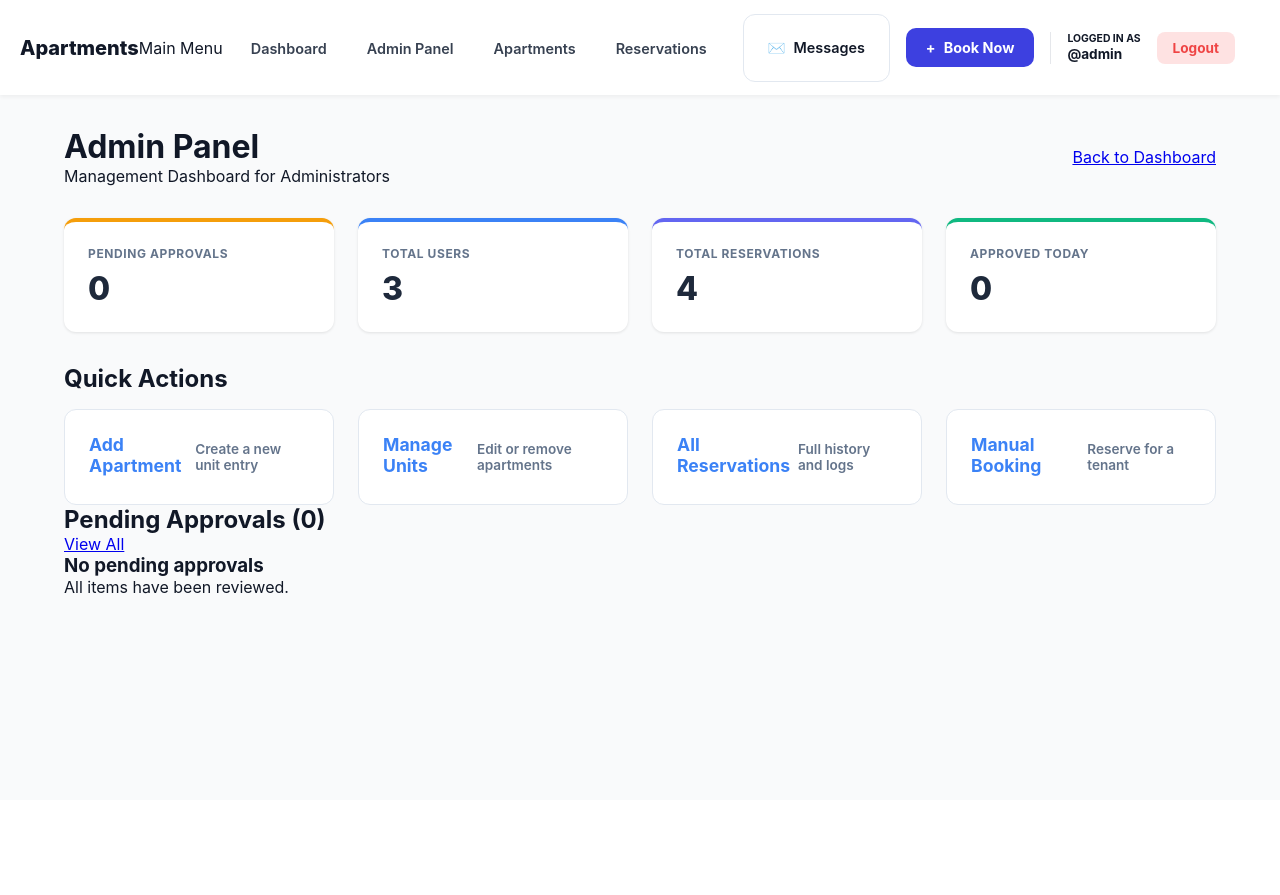
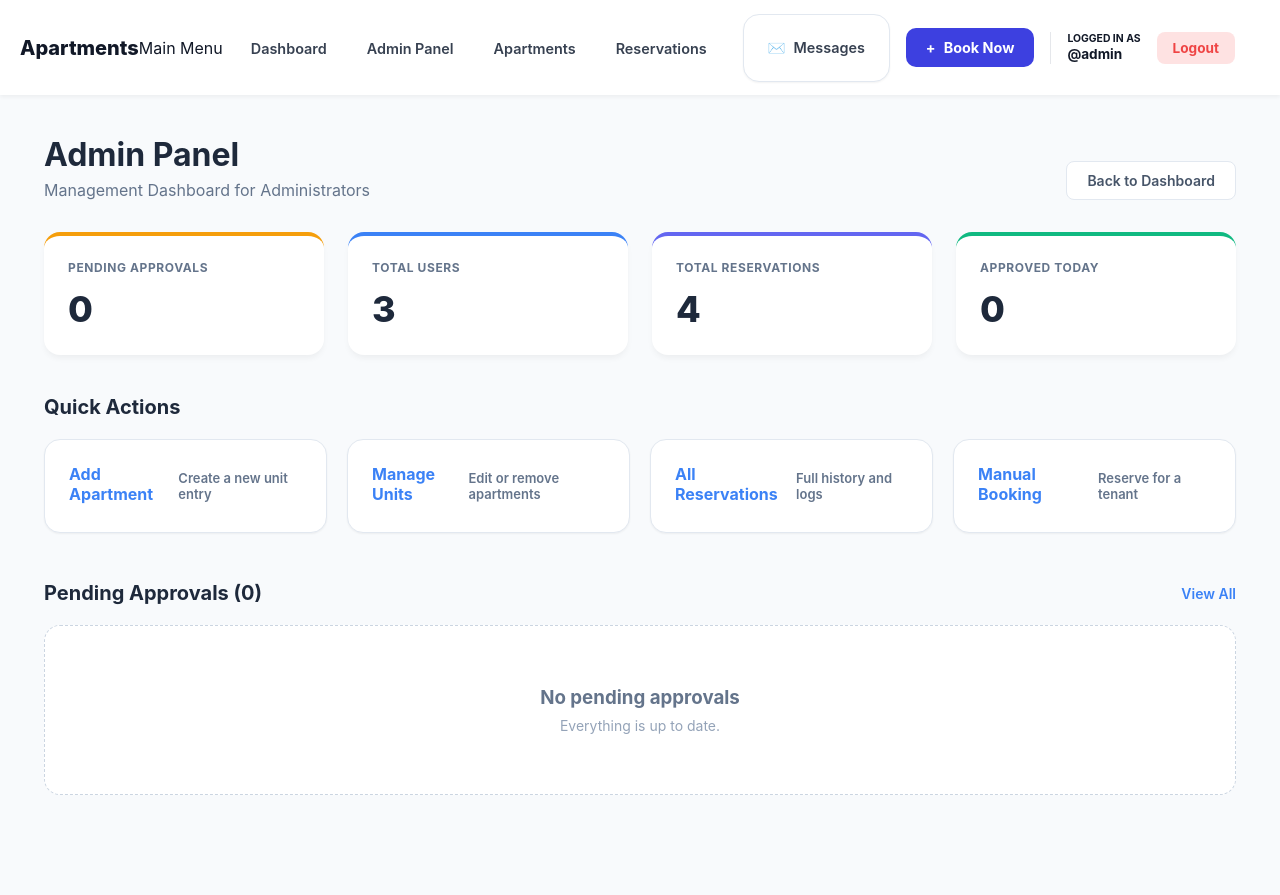
Before and after one commit to ramosjarod04-creator/apartment, a Django app: page /admin-panel/ in a window 1280 px wide. Before the commit the page ends 594 px from the top, so only its background shows below. Run offline with Django 5.2, Linux system fonts and the light colour scheme; a user stored in the database is signed in; data comes from the database, SQL or seed files in the repository.

Commit message:
Update admin_dashboard.html

```diff
--- a/reservations/templates/reservations/admin_dashboard.html
+++ b/reservations/templates/reservations/admin_dashboard.html
@@ -3,64 +3,57 @@
 {% block title %}Admin Panel - Apartment Reservation{% endblock %}
 
 {% block content %}
-<div class="admin-wrapper">
-    <div class="container admin-panel">
-        <div class="page-header">
+<div class="admin-page-bg" style="background-color: #f8fafc; min-height: 100vh; width: 100%;">
+    <div class="admin-wrapper" style="display: flex; justify-content: center; width: 100%;">
+        <div class="admin-panel" style="width: 100%; max-width: 1240px; padding: 40px 24px; box-sizing: border-box;">
+
+            <div class="page-header" style="display: flex; justify-content: space-between; align-items: flex-end; margin-bottom: 32px; gap: 20px;">
                 <div class="header-text">
-                <h1>Admin Panel</h1>
-                <p>Management Dashboard for Administrators</p>
+                    <h1 style="font-size: 32px; font-weight: 700; color: #1e293b; margin: 0;">Admin Panel</h1>
+                    <p style="color: #64748b; margin: 6px 0 0 0; font-size: 16px;">Management Dashboard for Administrators</p>
                 </div>
-            <a href="{% url 'dashboard' %}" class="btn btn-outline mobile-full-width">Back to Dashboard</a>
+                <a href="{% url 'dashboard' %}" class="btn-dashboard-back" style="border: 1px solid #e2e8f0; background: white; color: #475569; padding: 10px 20px; border-radius: 8px; text-decoration: none; font-weight: 600; font-size: 14px; transition: all 0.2s;">
+                    Back to Dashboard
+                </a>
             </div>
 
-        <div class="stats-grid">
-            <div class="stat-card warning">
-                <div class="stat-content">
-                    <h3>Pending Approvals</h3>
-                    <p class="stat-value">{{ pending_reservations.count }}</p>
+            <div class="stats-grid" style="display: grid; grid-template-columns: repeat(auto-fit, minmax(240px, 1fr)); gap: 24px; margin-bottom: 40px;">
+                <div class="stat-card" style="background: white; padding: 24px; border-radius: 16px; box-shadow: 0 4px 6px -1px rgba(0,0,0,0.05); border-top: 4px solid #f59e0b;">
+                    <h3 style="font-size: 12px; text-transform: uppercase; color: #64748b; letter-spacing: 0.05em; margin: 0 0 12px 0;">Pending Approvals</h3>
+                    <p style="font-size: 36px; font-weight: 800; color: #1e293b; margin: 0;">{{ pending_reservations.count }}</p>
+                </div>
+
+                <div class="stat-card" style="background: white; padding: 24px; border-radius: 16px; box-shadow: 0 4px 6px -1px rgba(0,0,0,0.05); border-top: 4px solid #3b82f6;">
+                    <h3 style="font-size: 12px; text-transform: uppercase; color: #64748b; letter-spacing: 0.05em; margin: 0 0 12px 0;">Total Users</h3>
+                    <p style="font-size: 36px; font-weight: 800; color: #1e293b; margin: 0;">{{ total_users }}</p>
+                </div>
+
+                <div class="stat-card" style="background: white; padding: 24px; border-radius: 16px; box-shadow: 0 4px 6px -1px rgba(0,0,0,0.05); border-top: 4px solid #6366f1;">
+                    <h3 style="font-size: 12px; text-transform: uppercase; color: #64748b; letter-spacing: 0.05em; margin: 0 0 12px 0;">Total Reservations</h3>
+                    <p style="font-size: 36px; font-weight: 800; color: #1e293b; margin: 0;">{{ total_reservations }}</p>
+                </div>
+
+                <div class="stat-card" style="background: white; padding: 24px; border-radius: 16px; box-shadow: 0 4px 6px -1px rgba(0,0,0,0.05); border-top: 4px solid #10b981;">
+                    <h3 style="font-size: 12px; text-transform: uppercase; color: #64748b; letter-spacing: 0.05em; margin: 0 0 12px 0;">Approved Today</h3>
+                    <p style="font-size: 36px; font-weight: 800; color: #1e293b; margin: 0;">{{ approved_today }}</p>
                 </div>
             </div>
 
-            <div class="stat-card info">
-                <div class="stat-content">
-                    <h3>Total Users</h3>
-                    <p class="stat-value">{{ total_users }}</p>
-                </div>
-            </div>
-
-            <div class="stat-card primary">
-                <div class="stat-content">
-                    <h3>Total Reservations</h3>
-                    <p class="stat-value">{{ total_reservations }}</p>
-                </div>
-            </div>
-
-            <div class="stat-card success">
-                <div class="stat-content">
-                    <h3>Approved Today</h3>
-                    <p class="stat-value">{{ approved_today }}</p>
-                </div>
-            </div>
-        </div>
-
-        <div class="section">
-            <h2>Quick Actions</h2>
-            <div class="quick-actions-grid">
+            <div class="section" style="margin-bottom: 48px;">
+                <h2 style="font-size: 20px; color: #1e293b; margin-bottom: 20px;">Quick Actions</h2>
+                <div class="quick-actions-grid" style="display: grid; grid-template-columns: repeat(auto-fit, minmax(240px, 1fr)); gap: 20px;">
                     <a href="{% url 'apartment_create' %}" class="action-card">
                         <h3>Add Apartment</h3>
                         <p>Create a new unit entry</p>
                     </a>
-
                     <a href="{% url 'apartment_list' %}" class="action-card">
                         <h3>Manage Units</h3>
                         <p>Edit or remove apartments</p>
                     </a>
-
                     <a href="{% url 'reservation_list' %}?view=all" class="action-card">
                         <h3>All Reservations</h3>
                         <p>Full history and logs</p>
                     </a>
-
                     <a href="{% url 'reservation_create' %}" class="action-card">
                         <h3>Manual Booking</h3>
                         <p>Reserve for a tenant</p>
@@ -68,46 +61,42 @@
                 </div>
             </div>
 
-        <div class="section pending-section">
-            <div class="section-header">
-                <h2>Pending Approvals ({{ pending_reservations.count }})</h2>
-                <a href="{% url 'reservation_list' %}?view=all&status=pending" class="btn btn-secondary btn-sm">View All</a>
+            <div class="section">
+                <div style="display: flex; justify-content: space-between; align-items: center; margin-bottom: 20px;">
+                    <h2 style="font-size: 20px; color: #1e293b; margin: 0;">Pending Approvals ({{ pending_reservations.count }})</h2>
+                    <a href="{% url 'reservation_list' %}?view=all&status=pending" style="color: #3b82f6; text-decoration: none; font-size: 14px; font-weight: 600;">View All</a>
                 </div>
 
                 {% if pending_reservations %}
-            <div class="admin-reservations-table">
-                <table class="data-table">
+                <div class="admin-reservations-table" style="background: white; border-radius: 16px; border: 1px solid #e2e8f0; overflow: hidden; box-shadow: 0 1px 3px rgba(0,0,0,0.05);">
+                    <table style="width: 100%; border-collapse: collapse;">
                         <thead>
-                        <tr>
-                            <th>Tenant</th>
-                            <th>Apartment</th>
-                            <th>Dates</th>
-                            <th>Total</th>
-                            <th>Actions</th>
+                            <tr style="background: #f8fafc; border-bottom: 1px solid #e2e8f0;">
+                                <th style="padding: 16px; text-align: left; font-size: 13px; color: #64748b; font-weight: 600;">Tenant</th>
+                                <th style="padding: 16px; text-align: left; font-size: 13px; color: #64748b; font-weight: 600;">Apartment</th>
+                                <th style="padding: 16px; text-align: left; font-size: 13px; color: #64748b; font-weight: 600;">Dates</th>
+                                <th style="padding: 16px; text-align: left; font-size: 13px; color: #64748b; font-weight: 600;">Total</th>
+                                <th style="padding: 16px; text-align: right; font-size: 13px; color: #64748b; font-weight: 600;">Actions</th>
                             </tr>
                         </thead>
                         <tbody>
                             {% for reservation in pending_reservations %}
-                        <tr>
-                            <td data-label="Tenant">
-                                <strong>{{ reservation.user.get_full_name|default:reservation.user.username }}</strong><br>
-                                <small>{{ reservation.user.email }}</small>
+                            <tr style="border-bottom: 1px solid #f1f5f9;">
+                                <td style="padding: 20px 16px;">
+                                    <strong style="color: #1e293b; display: block; font-size: 14px;">{{ reservation.user.get_full_name|default:reservation.user.username }}</strong>
+                                    <small style="color: #94a3b8;">{{ reservation.user.email }}</small>
                                 </td>
-                            <td data-label="Apartment">
+                                <td style="padding: 20px 16px; font-size: 14px; color: #475569;">
                                     {{ reservation.apartment.name }}<br>
-                                <small>Unit {{ reservation.apartment.unit_number }}</small>
+                                    <small style="color: #94a3b8;">Unit {{ reservation.apartment.unit_number }}</small>
                                 </td>
-                            <td data-label="Dates">
-                                <div class="mobile-date-stack">
-                                    <span>{{ reservation.check_in }}</span>
-                                    <span class="to-separator">to</span>
-                                    <span>{{ reservation.check_out }}</span>
-                                </div>
+                                <td style="padding: 20px 16px; font-size: 14px; color: #475569;">
+                                    {{ reservation.check_in }} <span style="color: #cbd5e1; margin: 0 4px;">→</span> {{ reservation.check_out }}
                                 </td>
-                            <td data-label="Total" class="amount">₱{{ reservation.total_price|floatformat:2 }}</td>
-                            <td data-label="Actions" class="actions">
-                                <a href="{% url 'reservation_approve' reservation.pk %}" class="btn btn-success btn-sm">Approve</a>
-                                <a href="{% url 'reservation_deny' reservation.pk %}" class="btn btn-danger btn-sm">Deny</a>
+                                <td style="padding: 20px 16px; font-weight: 700; color: #1e293b;">₱{{ reservation.total_price|floatformat:2 }}</td>
+                                <td style="padding: 20px 16px; text-align: right;">
+                                    <a href="{% url 'reservation_approve' reservation.pk %}" style="background: #dcfce7; color: #166534; padding: 8px 16px; border-radius: 6px; text-decoration: none; font-size: 12px; font-weight: 700; margin-left: 8px;">Approve</a>
+                                    <a href="{% url 'reservation_deny' reservation.pk %}" style="background: #fee2e2; color: #991b1b; padding: 8px 16px; border-radius: 6px; text-decoration: none; font-size: 12px; font-weight: 700; margin-left: 8px;">Deny</a>
                                 </td>
                             </tr>
                             {% endfor %}
@@ -115,127 +104,49 @@
                     </table>
                 </div>
                 {% else %}
-            <div class="empty-state">
-                <h3>No pending approvals</h3>
-                <p>All items have been reviewed.</p>
+                <div style="text-align: center; padding: 60px; background: white; border-radius: 16px; border: 1px dashed #cbd5e1;">
+                    <h3 style="color: #64748b; margin-bottom: 8px;">No pending approvals</h3>
+                    <p style="color: #94a3b8; font-size: 14px; margin: 0;">Everything is up to date.</p>
                 </div>
                 {% endif %}
+            </div>
+
         </div>
     </div>
 </div>
 
 <style>
-/* PC / Desktop Centering Fix */
-.admin-wrapper {
-    width: 100%;
-    display: flex;
-    justify-content: center;
-    background-color: transparent; /* Inherits from base */
-}
-
-.admin-panel {
-    width: 100%;
-    max-width: 1200px; /* Standard dashboard width for PC */
-    padding: 2rem 24px; /* Space on the left and right */
-    box-sizing: border-box;
-}
-
-/* Layout */
-.page-header {
-    display: flex;
-    justify-content: space-between;
-    align-items: center;
-    margin-bottom: 2rem;
-    gap: 1rem;
-}
-
-/* Stats */
-.stats-grid {
-    display: grid;
-    grid-template-columns: repeat(auto-fit, minmax(220px, 1fr));
-    gap: 1.5rem;
-    margin-bottom: 2rem;
-}
-
-.stat-card {
+    /* Professional Hover Effects */
+    .action-card {
         background: white;
-    padding: 1.5rem;
-    border-radius: 12px;
-    border-top: 4px solid #e2e8f0;
-    box-shadow: 0 1px 3px rgba(0,0,0,0.1);
-}
-
-.stat-card.warning { border-top-color: #f59e0b; }
-.stat-card.info { border-top-color: #3b82f6; }
-.stat-card.primary { border-top-color: #6366f1; }
-.stat-card.success { border-top-color: #10b981; }
-
-.stat-value { font-size: 2rem; font-weight: 800; color: #1e293b; }
-.stat-content h3 { font-size: 0.75rem; text-transform: uppercase; color: #64748b; letter-spacing: 0.05em; margin-bottom: 0.5rem; }
-
-/* Quick Actions */
-.quick-actions-grid {
-    display: grid;
-    grid-template-columns: repeat(auto-fit, minmax(220px, 1fr));
-    gap: 1.5rem;
-    margin-top: 1rem;
-}
-
-.action-card {
-    background-color: white;
-    padding: 1.5rem;
-    border-radius: 12px;
+        padding: 24px;
+        border-radius: 16px;
         border: 1px solid #e2e8f0;
         text-decoration: none;
-    color: inherit;
-    transition: all 0.2s ease;
+        transition: all 0.25s ease;
+        box-shadow: 0 1px 2px rgba(0,0,0,0.05);
     }
+    .action-card:hover {
+        transform: translateY(-4px);
+        border-color: #3b82f6;
+        box-shadow: 0 10px 15px -3px rgba(0,0,0,0.1);
+    }
+    .action-card h3 { color: #3b82f6; margin: 0 0 4px 0; font-size: 16px; font-weight: 700; }
+    .action-card p { color: #64748b; margin: 0; font-size: 13px; }
 
-.action-card:hover {
-    background-color: #f8fafc;
-    border-color: #3b82f6;
-    transform: translateY(-2px);
-}
+    .btn-dashboard-back:hover { background: #f8fafc !important; border-color: #cbd5e1 !important; }
 
-.action-card h3 { color: #3b82f6; margin-bottom: 0.25rem; font-size: 1.1rem; }
-.action-card p { color: #64748b; font-size: 0.85rem; }
+    /* Mobile Adaptations */
+    @media (max-width: 768px) {
+        .page-header { flex-direction: column; align-items: flex-start !important; }
+        .btn-dashboard-back { width: 100%; text-align: center; }
 
-/* Responsive Table */
-.admin-reservations-table {
-    border: 1px solid #e2e8f0;
-    border-radius: 12px;
-    overflow: hidden;
-    background: white;
-}
-.data-table { width: 100%; border-collapse: collapse; }
-.data-table th { background: #f8fafc; padding: 1rem; text-align: left; font-size: 0.85rem; color: #64748b; }
-.data-table td { padding: 1rem; border-top: 1px solid #f1f5f9; background: white; }
-
-@media (max-width: 768px) {
-    .admin-panel { padding: 1rem; }
-    .page-header { flex-direction: column; align-items: stretch; text-align: center; }
-    .mobile-full-width { width: 100%; }
-
-    /* Card Layout for Tables on Mobile */
-    .data-table thead { display: none; }
-    .data-table tr { display: block; border-bottom: 8px solid #f8fafc; }
-    .data-table td {
-        display: flex;
-        justify-content: space-between;
-        align-items: center;
-        text-align: right;
-        padding: 0.75rem 1rem;
-    }
-    .data-table td::before {
-        content: attr(data-label);
-        font-weight: 700;
-        color: #94a3b8;
-        font-size: 0.75rem;
-        text-transform: uppercase;
-    }
-    .mobile-date-stack { display: flex; flex-direction: column; }
-    .to-separator { font-size: 0.7rem; color: #cbd5e1; }
-    .data-table .actions { flex-direction: row; justify-content: flex-end; gap: 0.5rem; }
+        /* Table to Mobile Cards */
+        table, thead, tbody, th, td, tr { display: block; }
+        thead tr { position: absolute; top: -9999px; left: -9999px; }
+        tr { border: 1px solid #e2e8f0; border-radius: 12px; margin-bottom: 16px; padding: 8px; background: white; }
+        td { border: none; position: relative; padding-left: 50% !important; text-align: right !important; }
+        td:before { position: absolute; left: 16px; width: 45%; padding-right: 10px; white-space: nowrap; font-weight: 700; color: #64748b; content: attr(data-label); text-align: left; }
     }
 </style>
 {% endblock %}
```
Lines whose indentation alone changed are shown as unchanged.
